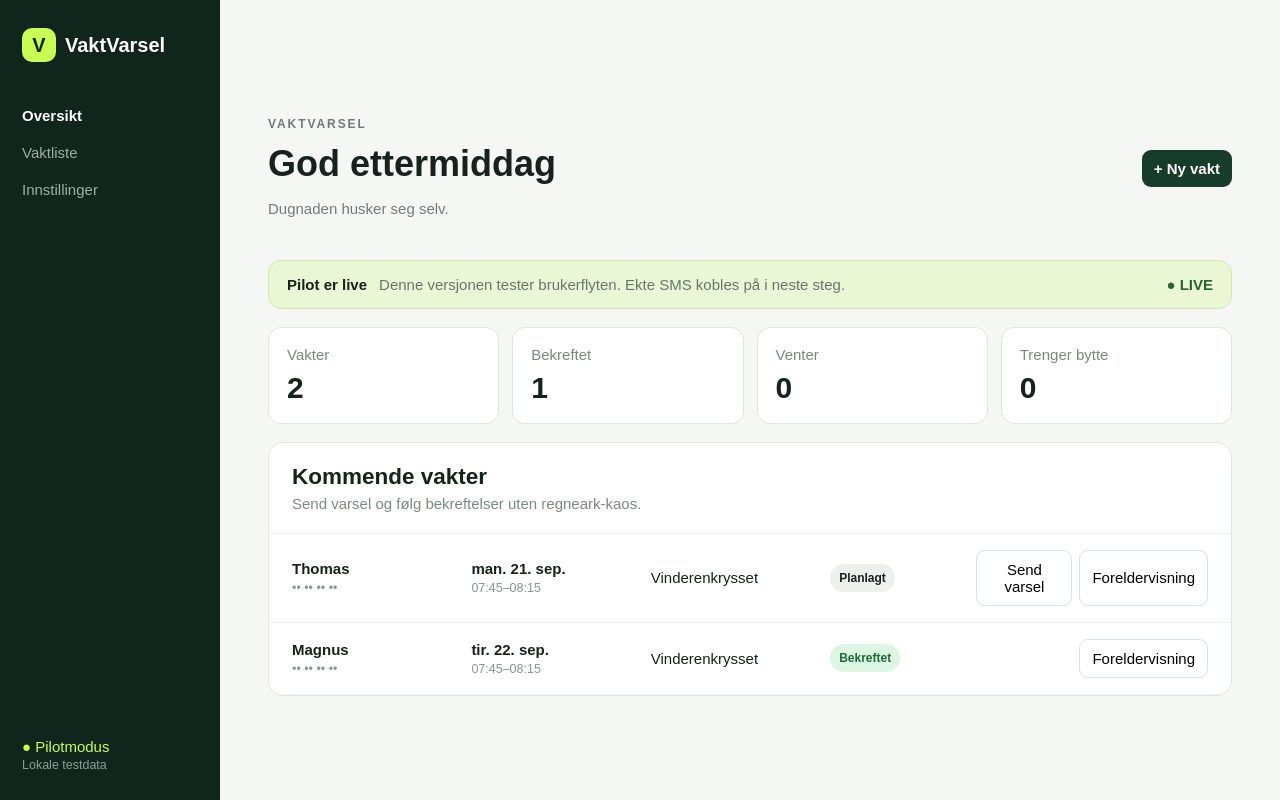
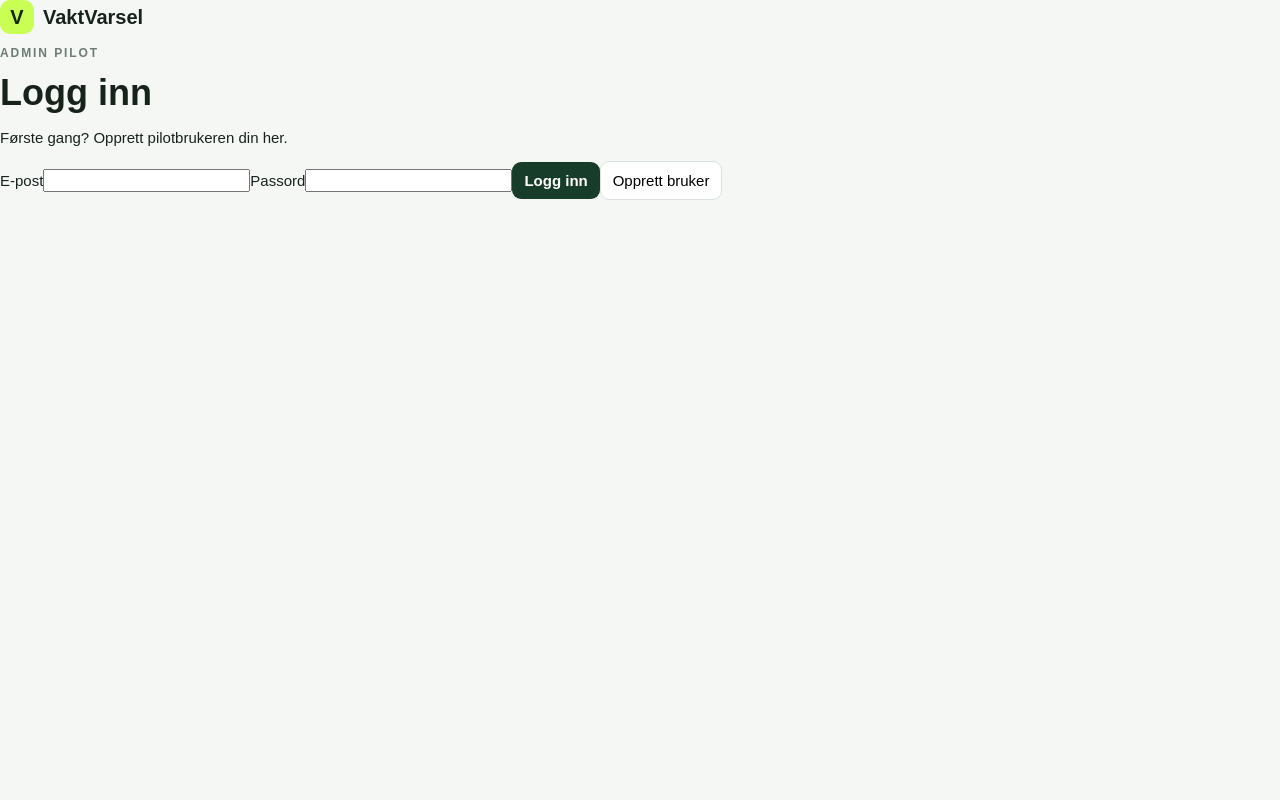
Before and after one commit to ThomasSorknes-commits/vaktvarsel, a Next.js app: page / in a window 1280 px wide. Built offline with nearby package versions, Linux system fonts and the light colour scheme.

Commit message:
Update page.tsx

```diff
--- a/app/page.tsx
+++ b/app/page.tsx
@@ -1,30 +1,113 @@
 "use client";
 import {useEffect,useState} from "react";
-type S="Planlagt"|"SMS sendt"|"Bekreftet"|"Trenger bytte";
-type D={id:string,name:string,phone:string,date:string,start:string,end:string,place:string,status:S};
-const seed:D[]=[
-{id:"1",name:"Thomas",phone:"•• •• •• ••",date:"2026-09-21",start:"07:45",end:"08:15",place:"Vinderenkrysset",status:"Planlagt"},
-{id:"2",name:"Magnus",phone:"•• •• •• ••",date:"2026-09-22",start:"07:45",end:"08:15",place:"Vinderenkrysset",status:"Bekreftet"}];
-const cls:Record<S,string>={"Planlagt":"planned","SMS sendt":"sent","Bekreftet":"confirmed","Trenger bytte":"swap"};
+
+const SUPA="https://wijxigtwsneltlitolem.supabase.co";
+const KEY="sb_publishable_k8yJ5yfzpcLoe-kV9pnenw_SbXa6a-q";
+type S="Planlagt"|"SMS sendt"|"Bekreftet"|"Trenger bytte"|"Avlyst";
+type D={id:string,person_name:string,phone:string,duty_date:string,start_time:string,end_time:string,place:string,status:S,public_token:string};
+type Session={access_token:string,refresh_token:string,user:{id:string,email?:string}};
+
+const H={"apikey":KEY,"Content-Type":"application/json"};
 const fmt=(d:string)=>new Intl.DateTimeFormat("nb-NO",{weekday:"short",day:"numeric",month:"short"}).format(new Date(d+"T12:00"));
+const t=(x:string)=>String(x||"").slice(0,5);
+
 export default function Home(){
- const [ds,setDs]=useState<D[]>(seed),[parent,setParent]=useState<D|null>(null),[form,setForm]=useState(false);
- useEffect(()=>{try{const x=localStorage.getItem("vv-live");if(x)setDs(JSON.parse(x))}catch{}},[]);
- useEffect(()=>{localStorage.setItem("vv-live",JSON.stringify(ds))},[ds]);
- const upd=(id:string,status:S)=>setDs(x=>x.map(d=>d.id===id?{...d,status}:d));
- if(parent){const d=ds.find(x=>x.id===parent.id)||parent;return <main className="parentShell"><section className="parentCard">
-  <div className="brand"><b>V</b> VaktVarsel</div><p className="eyebrow">TRAFIKKVAKT</p><h1>Kan du bekrefte vakten?</h1><p>Hei {d.name}. Her er vakten din.</p>
-  <div className="duty"><div><span>Dato</span><strong>{fmt(d.date)}</strong></div><div><span>Tid</span><strong>{d.start}–{d.end}</strong></div><div><span>Sted</span><strong>{d.place}</strong></div></div>
-  {d.status==="Bekreftet"?<div className="ok">✓ Takk! Vakten er bekreftet.</div>:d.status==="Trenger bytte"?<div className="warn">Registrert: trenger bytte.</div>:<div className="stack"><button className="primary" onClick={()=>upd(d.id,"Bekreftet")}>✓ Ja, jeg kommer</button><button onClick={()=>upd(d.id,"Trenger bytte")}>Jeg kan ikke / må bytte</button></div>}
-  <button className="back" onClick={()=>setParent(null)}>← Tilbake til pilotoversikten</button><small>Ingen app. Ingen innlogging. Bare én enkel bekreftelse.</small>
- </section></main>}
- const counts=[["Vakter",ds.length],["Bekreftet",ds.filter(d=>d.status==="Bekreftet").length],["Venter",ds.filter(d=>d.status==="SMS sendt").length],["Trenger bytte",ds.filter(d=>d.status==="Trenger bytte").length]];
- return <main className="shell"><aside><div className="brand"><b>V</b> VaktVarsel</div><nav><strong>Oversikt</strong><span>Vaktliste</span><span>Innstillinger</span></nav><footer>● Pilotmodus<br/><small>Lokale testdata</small></footer></aside>
- <section className="content"><header><div><p className="eyebrow">VAKTVARSEL</p><h1>God ettermiddag</h1><p>Dugnaden husker seg selv.</p></div><button className="primary" onClick={()=>setForm(true)}>+ Ny vakt</button></header>
- <div className="notice"><strong>Pilot er live</strong><span>Denne versjonen tester brukerflyten. Ekte SMS kobles på i neste steg.</span><b>● LIVE</b></div>
+ const [session,setSession]=useState<Session|null>(null),[duties,setDuties]=useState<D[]>([]),[school,setSchool]=useState<any>(null);
+ const [loading,setLoading]=useState(true),[form,setForm]=useState(false),[msg,setMsg]=useState(""),[publicDuty,setPublicDuty]=useState<any>(null);
+
+ useEffect(()=>{const token=new URLSearchParams(location.search).get("v"); if(token) loadPublic(token); else restore();},[]);
+
+ async function api(path:string,opts:any={}){
+  const h={...H,...(opts.headers||{})};
+  if(session?.access_token) h["Authorization"]="Bearer "+session.access_token;
+  const r=await fetch(SUPA+path,{...opts,headers:h});
+  const text=await r.text(); let data:any=null; try{data=text?JSON.parse(text):null}catch{data=text}
+  if(!r.ok) throw new Error(data?.msg||data?.message||data?.error_description||data?.error||"Noe gikk galt");
+  return data;
+ }
+
+ async function restore(){
+  const raw=localStorage.getItem("vv-session");
+  if(raw){try{const s=JSON.parse(raw);setSession(s);await boot(s);return}catch{}}
+  setLoading(false);
+ }
+ async function boot(s:Session){
+  setLoading(true);
+  try{
+   const r=await fetch(SUPA+"/rest/v1/schools?select=id,name&limit=1",{headers:{...H,Authorization:"Bearer "+s.access_token}});
+   if(r.status===401){localStorage.removeItem("vv-session");setSession(null);setLoading(false);return}
+   let schools=await r.json(); let sc=schools[0];
+   if(!sc){
+    const cr=await fetch(SUPA+"/rest/v1/schools",{method:"POST",headers:{...H,Authorization:"Bearer "+s.access_token,Prefer:"return=representation"},body:JSON.stringify({name:"Min skole",owner_user_id:s.user.id})});
+    const x=await cr.json(); if(!cr.ok) throw new Error(x.message||"Kunne ikke opprette skole"); sc=x[0];
+   }
+   setSchool(sc);
+   const dr=await fetch(SUPA+"/rest/v1/duties?select=*&school_id=eq."+sc.id+"&order=duty_date.asc,start_time.asc",{headers:{...H,Authorization:"Bearer "+s.access_token}});
+   const dd=await dr.json(); if(!dr.ok) throw new Error(dd.message); setDuties(dd);
+  }catch(e:any){setMsg(e.message)} finally{setLoading(false)}
+ }
+
+ async function login(e:any){
+  e.preventDefault();setMsg("");const f=new FormData(e.currentTarget);
+  const email=String(f.get("email")),password=String(f.get("password"));
+  try{
+   const r=await fetch(SUPA+"/auth/v1/token?grant_type=password",{method:"POST",headers:H,body:JSON.stringify({email,password})}); const x=await r.json();
+   if(!r.ok) throw new Error(x.error_description||x.msg||"Innlogging feilet");
+   localStorage.setItem("vv-session",JSON.stringify(x));setSession(x);await boot(x);
+  }catch(e:any){setMsg(e.message)}
+ }
+ async function signup(e:any){
+  e.preventDefault();setMsg("");const f=new FormData(e.currentTarget);
+  try{
+   const r=await fetch(SUPA+"/auth/v1/signup",{method:"POST",headers:H,body:JSON.stringify({email:String(f.get("email")),password:String(f.get("password"))})});const x=await r.json();
+   if(!r.ok)throw new Error(x.msg||x.error_description||"Kunne ikke opprette bruker");
+   setMsg(x.access_token?"Bruker opprettet. Logg inn.":"Bruker opprettet. Sjekk e-posten din for bekreftelse, og logg deretter inn.");
+  }catch(e:any){setMsg(e.message)}
+ }
+ async function addDuty(e:any){
+  e.preventDefault();const f=new FormData(e.currentTarget);
+  try{
+   const body={school_id:school.id,person_name:String(f.get("name")),phone:String(f.get("phone")),duty_date:String(f.get("date")),start_time:String(f.get("start")),end_time:String(f.get("end")),place:String(f.get("place"))};
+   const r=await fetch(SUPA+"/rest/v1/duties",{method:"POST",headers:{...H,Authorization:"Bearer "+session!.access_token,Prefer:"return=representation"},body:JSON.stringify(body)});
+   const x=await r.json();if(!r.ok)throw new Error(x.message);setDuties(d=>[...d,x[0]].sort((a,b)=>(a.duty_date+a.start_time).localeCompare(b.duty_date+b.start_time)));setForm(false);
+  }catch(e:any){setMsg(e.message)}
+ }
+ async function setStatus(d:D,status:S){
+  const r=await fetch(SUPA+"/rest/v1/duties?id=eq."+d.id,{method:"PATCH",headers:{...H,Authorization:"Bearer "+session!.access_token,Prefer:"return=representation"},body:JSON.stringify({status,sms_sent_at:status==="SMS sendt"?new Date().toISOString():undefined})});
+  const x=await r.json();if(r.ok)setDuties(ds=>ds.map(q=>q.id===d.id?x[0]:q));
+ }
+ async function loadPublic(token:string){
+  setLoading(true);
+  try{const x=await api("/rest/v1/rpc/get_public_duty",{method:"POST",body:JSON.stringify({p_token:token})});setPublicDuty({...x[0],token})}catch(e:any){setMsg(e.message)}finally{setLoading(false)}
+ }
+ async function respond(action:"confirm"|"swap"){
+  const x=await api("/rest/v1/rpc/respond_public_duty",{method:"POST",body:JSON.stringify({p_token:publicDuty.token,p_action:action})});
+  setPublicDuty((d:any)=>({...d,status:x}));
+ }
+ function logout(){localStorage.removeItem("vv-session");setSession(null);setSchool(null);setDuties([])}
+
+ if(loading)return <main className="center"><div className="loginCard"><div className="brand"><b>V</b> VaktVarsel</div><p>Laster…</p></div></main>;
+
+ if(new URLSearchParams(typeof location!=="undefined"?location.search:"").get("v")) return <main className="parentShell"><section className="parentCard">
+  <div className="brand"><b>V</b> VaktVarsel</div>{publicDuty?<><p className="eyebrow">TRAFIKKVAKT</p><h1>Kan du bekrefte vakten?</h1><p>Hei {publicDuty.person_name}. Her er vakten din.</p>
+  <div className="duty"><div><span>Dato</span><strong>{fmt(publicDuty.duty_date)}</strong></div><div><span>Tid</span><strong>{t(publicDuty.start_time)}–{t(publicDuty.end_time)}</strong></div><div><span>Sted</span><strong>{publicDuty.place}</strong></div></div>
+  {publicDuty.status==="Bekreftet"?<div className="ok">✓ Takk! Vakten er bekreftet.</div>:publicDuty.status==="Trenger bytte"?<div className="warn">Registrert: Du trenger å bytte vakt.</div>:<div className="stack"><button className="primary" onClick={()=>respond("confirm")}>✓ Ja, jeg kommer</button><button onClick={()=>respond("swap")}>Jeg kan ikke / må bytte</button></div>}
+  </>:<p>{msg||"Vakten finnes ikke."}</p>}<small>Ingen app. Ingen innlogging. Bare én enkel bekreftelse.</small>
+ </section></main>;
+
+ if(!session)return <main className="center"><section className="loginCard"><div className="brand"><b>V</b> VaktVarsel</div><p className="eyebrow">ADMIN PILOT</p><h1>Logg inn</h1><p>Første gang? Opprett pilotbrukeren din her.</p>
+  <form onSubmit={login}><label>E-post<input name="email" type="email" required/></label><label>Passord<input name="password" type="password" minLength={8} required/></label><button className="primary">Logg inn</button><button type="button" onClick={e=>signup({...e,currentTarget:(e.currentTarget.parentElement as HTMLFormElement)})}>Opprett bruker</button></form>{msg&&<div className="message">{msg}</div>}
+ </section></main>;
+
+ const counts=[["Vakter",duties.length],["Bekreftet",duties.filter(d=>d.status==="Bekreftet").length],["Venter",duties.filter(d=>d.status==="SMS sendt").length],["Trenger bytte",duties.filter(d=>d.status==="Trenger bytte").length]];
+ return <main className="shell"><aside><div className="brand"><b>V</b> VaktVarsel</div><nav><strong>Oversikt</strong><span>Vaktliste</span><span>Innstillinger</span></nav><footer>● Supabase tilkoblet<br/><small>{session.user.email}</small><button onClick={logout}>Logg ut</button></footer></aside>
+ <section className="content"><header><div><p className="eyebrow">VAKTVARSEL</p><h1>{school?.name||"Min skole"}</h1><p>Dugnaden husker seg selv.</p></div><button className="primary" onClick={()=>setForm(true)}>+ Ny vakt</button></header>
+ <div className="notice"><strong>Database er live</strong><span>Vakter og svar lagres nå i Supabase og virker på tvers av PC og mobil.</span><b>● LIVE</b></div>{msg&&<div className="message">{msg}</div>}
  <div className="stats">{counts.map(([a,b])=><div key={String(a)}><span>{a}</span><strong>{b}</strong></div>)}</div>
- <section className="panel"><div className="panelHead"><h2>Kommende vakter</h2><p>Send varsel og følg bekreftelser uten regneark-kaos.</p></div>
- {ds.map(d=><div className="row" key={d.id}><div><strong>{d.name}</strong><small>{d.phone}</small></div><div><strong>{fmt(d.date)}</strong><small>{d.start}–{d.end}</small></div><div>{d.place}</div><i className={cls[d.status]}>{d.status}</i><div className="actions">{d.status==="Planlagt"&&<button onClick={()=>upd(d.id,"SMS sendt")}>Send varsel</button>}<button onClick={()=>setParent(d)}>Foreldervisning</button></div></div>)}
+ <section className="panel"><div className="panelHead"><h2>Kommende vakter</h2><p>Foreldrelenken er unik for hver vakt.</p></div>
+ {duties.length===0&&<div className="empty">Ingen vakter ennå. Trykk «Ny vakt».</div>}
+ {duties.map(d=><div className="row" key={d.id}><div><strong>{d.person_name}</strong><small>{d.phone}</small></div><div><strong>{fmt(d.duty_date)}</strong><small>{t(d.start_time)}–{t(d.end_time)}</small></div><div>{d.place}</div><i className={d.status==="Bekreftet"?"confirmed":d.status==="Trenger bytte"?"swap":d.status==="SMS sendt"?"sent":"planned"}>{d.status}</i><div className="actions">{d.status==="Planlagt"&&<button onClick={()=>setStatus(d,"SMS sendt")}>Merk SMS sendt</button>}<button onClick={()=>navigator.clipboard.writeText(location.origin+"/?v="+d.public_token)}>Kopier foreldrelenke</button><button onClick={()=>window.open("/?v="+d.public_token,"_blank")}>Åpne</button></div></div>)}
  </section></section>
- {form&&<div className="modalBg" onClick={()=>setForm(false)}><form className="modal" onClick={e=>e.stopPropagation()} onSubmit={e=>{e.preventDefault();const f=new FormData(e.currentTarget);setDs(x=>[{id:crypto.randomUUID(),name:String(f.get("name")),phone:String(f.get("phone")),date:String(f.get("date")),start:String(f.get("start")),end:String(f.get("end")),place:String(f.get("place")),status:"Planlagt"},...x]);setForm(false)}}><h2>Ny vakt</h2><label>Navn<input name="name" required/></label><label>Mobil<input name="phone" required/></label><label>Dato<input name="date" type="date" required/></label><label>Sted<input name="place" defaultValue="Vinderenkrysset" required/></label><div className="two"><label>Fra<input name="start" type="time" defaultValue="07:45" required/></label><label>Til<input name="end" type="time" defaultValue="08:15" required/></label></div><button className="primary">Opprett vakt</button></form></div>}
- </main>}
+ {form&&<div className="modalBg" onClick={()=>setForm(false)}><form className="modal" onClick={e=>e.stopPropagation()} onSubmit={addDuty}><h2>Ny vakt</h2><label>Navn<input name="name" required/></label><label>Mobil<input name="phone" required/></label><label>Dato<input name="date" type="date" required/></label><label>Sted<input name="place" defaultValue="Vinderenkrysset" required/></label><div className="two"><label>Fra<input name="start" type="time" defaultValue="07:45" required/></label><label>Til<input name="end" type="time" defaultValue="08:15" required/></label></div><button className="primary">Opprett vakt</button></form></div>}
+ </main>
+}
```
